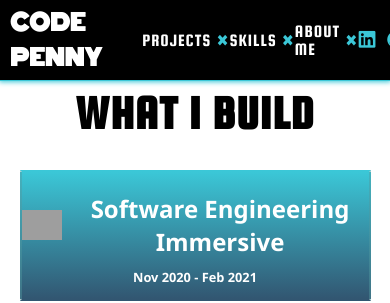
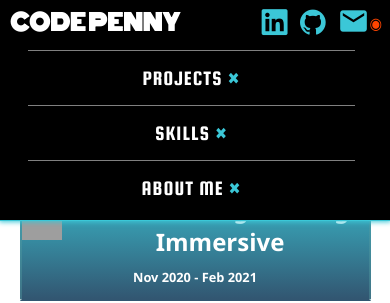
Before and after one commit to penelopecj/portfolio, a React (Create React App) app: page /projects in a window 390 px wide. Shown: the top 303 px of the page. Built offline with nearby package versions, Linux system fonts and the light colour scheme; grey boxes are pictures that could not be loaded.

Commit message:
mobile menu sort of working

```diff
--- a/package.json
+++ b/package.json
@@ -3,10 +3,12 @@
   "version": "0.1.0",
   "private": true,
   "dependencies": {
+    "bulma": "^0.9.2",
     "eslint-plugin-react": "^7.18.3",
     "node-sass": "4.14.1",
     "react": "^17.0.1",
     "react-dom": "^17.0.1",
+    "react-hamburger-menu": "^1.2.1",
     "react-router-dom": "^5.2.0",
     "react-scripts": "4.0.2"
   },
--- a/src/components/Nav.js
+++ b/src/components/Nav.js
@@ -3,6 +3,16 @@ import { Link } from 'react-router-dom'
 //import logo from '../images/favicon.ico'
 
 function Nav() {
+  const [isOpen, setIsOpen] = React.useState(false)
+  //const { pathname } = useLocation()
+
+  const handleMenuToggle = () => {
+    setIsOpen(!isOpen)
+  }
+
+  // React.useEffect(() => {
+  //   setIsOpen(false)
+  // }, [pathname])
 
   return (
     <nav>
@@ -11,20 +21,21 @@ function Nav() {
           <p>Code Penny</p>
         </div>
       </Link>
-      <ul>
-        <li>
+      <ul className={isOpen ? 'show-menu' : ''}>
+        <li className="mobile-divider">
           <Link to="/projects">Projects</Link>
           <p>✖︎</p>
         </li>
-        <li>
+        <li className="mobile-divider">
           <Link to="/skills">Skills</Link>
           <p>✖︎</p>
         </li>
-        <li>
+        <li className="mobile-divider">
           <Link to="/about">About Me</Link>
           <p>✖︎</p>
         </li>
-        <span className="flex-box">
+      </ul>
+      <div className="flex-box social-icons">
         <li className="mind-the-gap">
           <a href="https://www.linkedin.com/in/penelopejungreis/" target="_blank" rel="noreferrer" className="turquoise">
             <i className="devicon-linkedin-plain"></i>
@@ -40,8 +51,15 @@ function Nav() {
             <i className="material-icons large-icon">email</i>
           </a>
         </li>
+        <li>
+          <span
+            onClick={handleMenuToggle}
+            className={`navbar-burger ${isOpen ? 'close-btn' : 'open-btn'}`}
+          >
+            ◉
           </span>
-      </ul>
+        </li>
+      </div>
     </nav>
   )
 }
--- a/src/styles/main.scss
+++ b/src/styles/main.scss
@@ -4,7 +4,6 @@ $theme-purple: #48194f;
 $theme-lilac: #e9e0f2;
 $theme-turquoise: #3bc7d7;
 $theme-denim: #325671;
-
 
 // REUSABLE CLASSSES
 
@@ -140,12 +139,24 @@ nav {
   background-color: black;
   box-shadow: 0 0 5px 1px $theme-turquoise;
   position: fixed;
-  width: 100vw;
+  width: 100%;
   z-index: 2;
   top: 0;
   border-bottom: 1px solid $theme-turquoise;
   margin: 0;
   padding: 5px 15px;
+
+  .close-btn {
+    display: none;
+    cursor: pointer;
+    color: yellowgreen;
+  }
+
+  .open-btn {
+    display: none;
+    cursor: pointer;
+    color: orangered;
+  }
 
   .logo {
     p {
@@ -157,7 +168,6 @@ nav {
     }
   }
 
-
   div {
     margin: 0;
     padding: 0;
@@ -166,7 +176,7 @@ nav {
   ul {
     display: flex;
     list-style-type: none;
-    width: 80%;
+    width: 70%;
     justify-content: space-evenly;
     align-items: center;
     margin: 0 auto;
@@ -200,6 +210,10 @@ nav {
     //font-weight: bold;
   }
 
+  i {
+    font-size: 1.7rem;
+  }
+
   p {
     margin-left: 5px;
     //padding-top: 3px;
@@ -212,7 +226,7 @@ nav {
 @media screen and (max-width: 1220px) {
   nav {
     ul {
-      width: 60%;
+      width: 10%;
     }
   }
 }
@@ -231,6 +245,50 @@ nav {
 
     .logo p {
       font-size: 1.4rem;
+    }
+
+  }
+}
+
+@media screen and (max-width: 600px) {
+  nav {
+    padding: 5px 17px 5px 10px;
+    display: block;
+
+
+    .close-btn {
+      display: block;
+    }
+
+    .open-btn {
+      display: block;
+    }
+
+    .show-menu {
+      display: none;
+    }
+
+    ul {
+      display: block;
+      margin: 10px auto 0 auto;
+      width: 90%;
+    }
+
+    .mobile-divider {
+      border-top: 1px solid grey;
+    }
+
+    a {
+      font-size: 1.3rem;
+    }
+
+    .logo p {
+      font-size: 1.4rem;
+    }
+    .social-icons {
+      position: fixed;
+      top: 5px;
+      right: 7px;
     }
 
   }
```
Also changed, not shown: 1 other file (tests, documents, lock files or other folders). Lines whose indentation alone changed are shown as unchanged.
